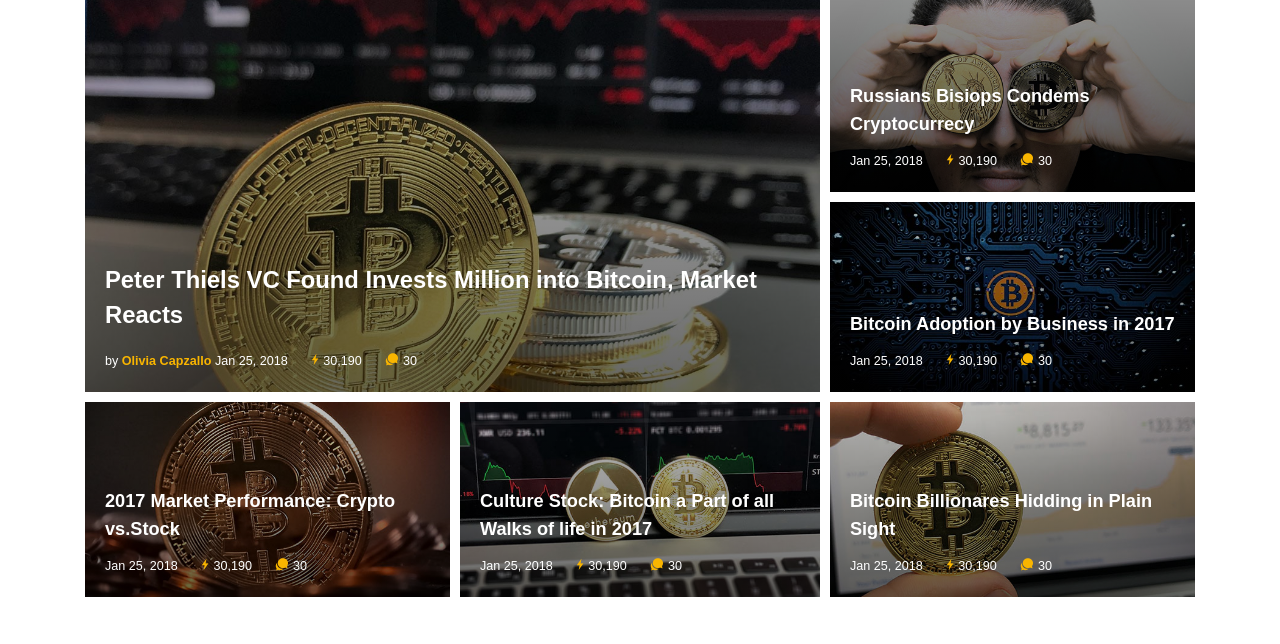
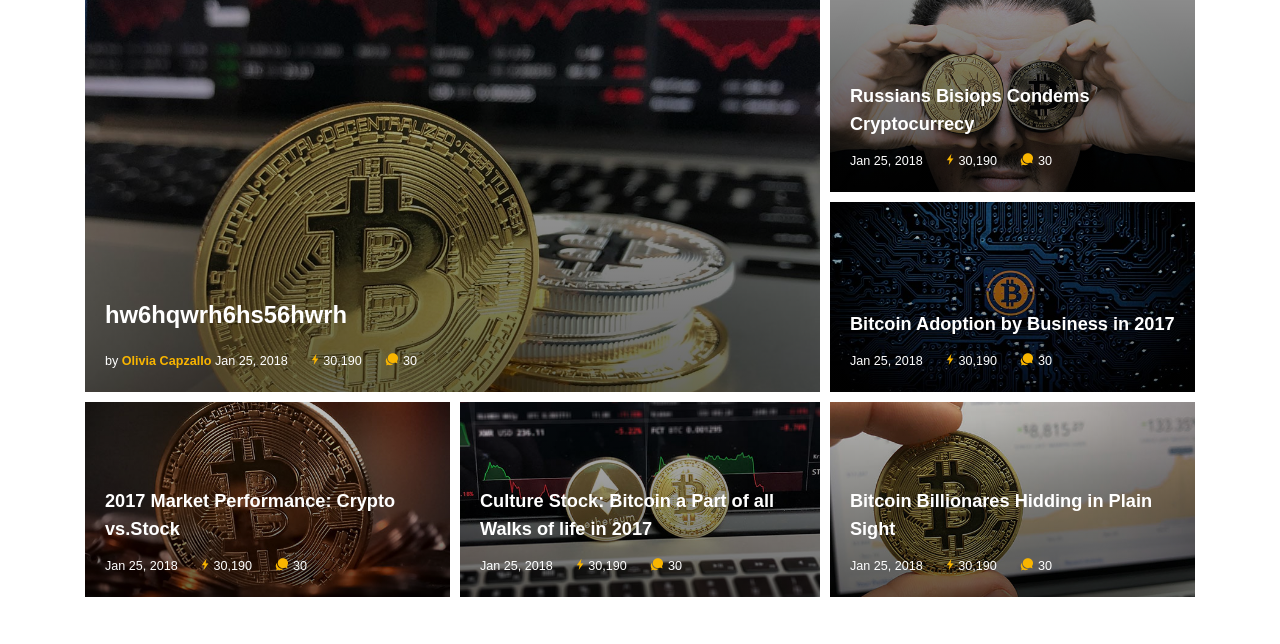
Before and after one commit to abel-jesus/newss, a plain HTML site: page index.html in a window 1280 px wide. Shown: the part 130-774 px from the top of the page. Drawn offline with Linux system fonts and the light colour scheme; files whose address does not match are found by name; a web font is replaced by a local one.

Commit message:
Update index.html

```diff
--- a/index.html
+++ b/index.html
@@ -88,7 +88,7 @@
 						<div class="img-bg bg-1 bg-grad-layer-6"></div>
 
 						<div class="abs-blr color-white p-20 bg-sm-color-7">
-							<h3 class="mb-15 mb-sm-5 font-sm-13"><b>Peter Thiels VC Found Invests Million into Bitcoin, Market Reacts</b></h3>
+							<h3 class="mb-15 mb-sm-5 font-sm-13"><b>hw6hqwrh6hs56hwrh</b></h3>
 							<ul class="list-li-mr-20">
 								<li>by <span class="color-primary"><b>Olivia Capzallo</b></span> Jan 25, 2018</li>
 								<li><i class="color-primary mr-5 font-12 ion-ios-bolt"></i>30,190</li>
```
